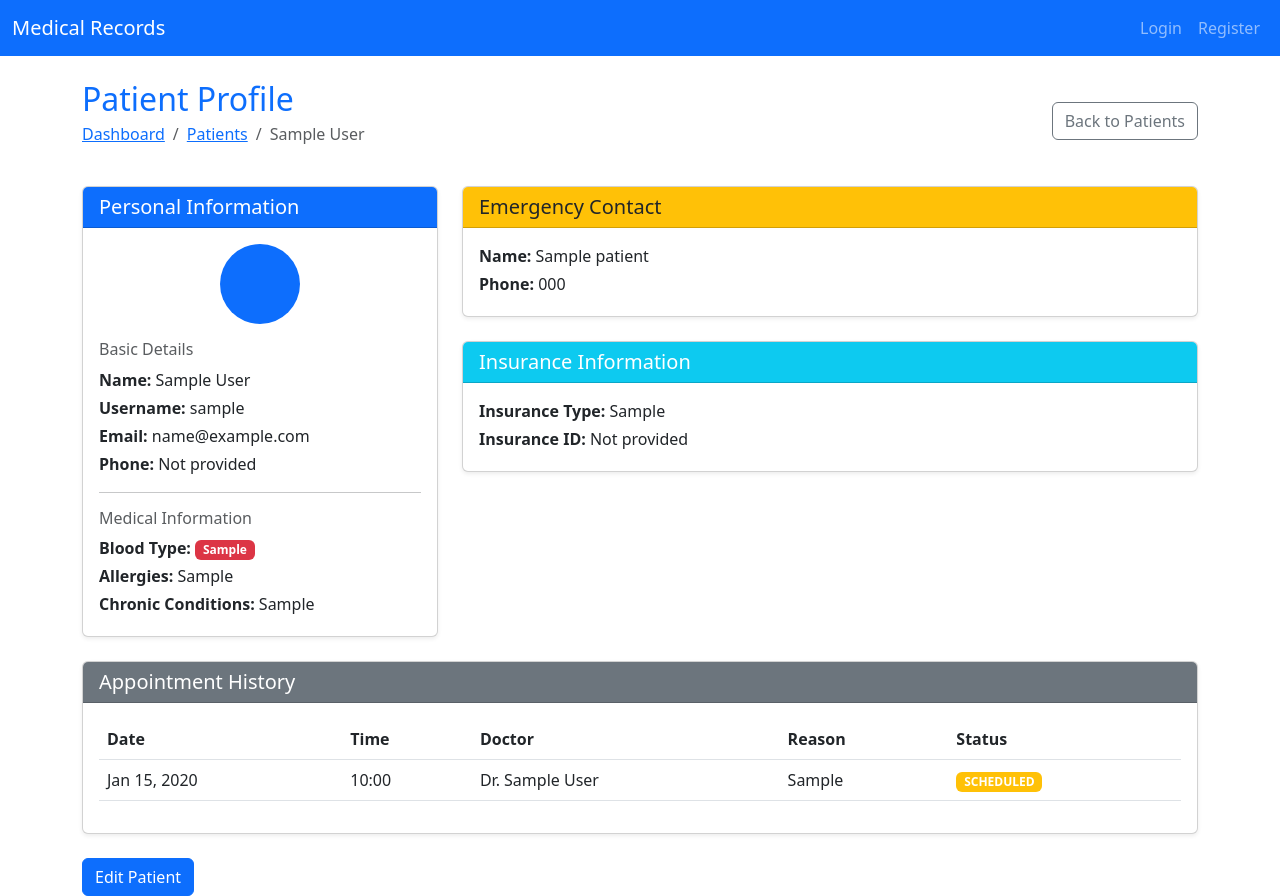
After one commit to SHANICERUGURU/medicalrecordssystem, a Django app: page /patient/1/ in a window 1280 px wide. The commit adds this page. Run offline with Django 5.2, Linux system fonts and the light colour scheme; tables that the repository leaves empty hold one stand-in row (values such as "Sample post").

Commit message:
fixed the logic of the doctor's side of the website

```diff
--- /dev/null
+++ b/myapp/templates/patient_detail.html
@@ -0,0 +1,162 @@
+{% extends 'base.html' %}
+
+{% block content %}
+<div class="container mt-4">
+    <!-- Header Section -->
+    <div class="d-flex justify-content-between align-items-center mb-4">
+        <div>
+            <h2 class="text-primary mb-1">
+                <i class="bi bi-person-circle"></i> Patient Profile
+            </h2>
+            <nav aria-label="breadcrumb">
+                <ol class="breadcrumb">
+                    <li class="breadcrumb-item"><a href="{% url 'dashboard' %}">Dashboard</a></li>
+                    <li class="breadcrumb-item"><a href="{% url 'patient_list' %}">Patients</a></li>
+                    <li class="breadcrumb-item active">{{ patient.user.get_full_name }}</li>
+                </ol>
+            </nav>
+        </div>
+        <a href="{% url 'patient_list' %}" class="btn btn-outline-secondary">
+            <i class="bi bi-arrow-left"></i> Back to Patients
+        </a>
+    </div>
+
+    <!-- Patient Information Card -->
+    <div class="row">
+        <div class="col-md-4">
+            <div class="card shadow-sm mb-4">
+                <div class="card-header bg-primary text-white">
+                    <h5 class="mb-0">Personal Information</h5>
+                </div>
+                <div class="card-body">
+                    <div class="text-center mb-3">
+                        <div class="bg-primary rounded-circle d-inline-flex align-items-center justify-content-center"
+                             style="width: 80px; height: 80px;">
+                            <i class="bi bi-person-fill text-white" style="font-size: 2rem;"></i>
+                        </div>
+                    </div>
+
+                    <h6 class="text-muted">Basic Details</h6>
+                    <p class="mb-1"><strong>Name:</strong> {{ patient.user.get_full_name }}</p>
+                    <p class="mb-1"><strong>Username:</strong> {{ patient.user.username }}</p>
+                    <p class="mb-1"><strong>Email:</strong> {{ patient.user.email }}</p>
+                    <p class="mb-1"><strong>Phone:</strong> {{ patient.phone_number|default:"Not provided" }}</p>
+
+                    <hr>
+
+                    <h6 class="text-muted">Medical Information</h6>
+                    <p class="mb-1"><strong>Blood Type:</strong>
+                        <span class="badge bg-danger">{{ patient.blood_type|default:"Unknown" }}</span>
+                    </p>
+                    <p class="mb-1"><strong>Allergies:</strong> {{ patient.allergies|default:"None" }}</p>
+                    <p class="mb-1"><strong>Chronic Conditions:</strong> {{ patient.chronic_illness|default:"None" }}</p>
+                </div>
+            </div>
+        </div>
+
+        <div class="col-md-8">
+            <!-- Emergency Contact Card -->
+            <div class="card shadow-sm mb-4">
+                <div class="card-header bg-warning">
+                    <h5 class="mb-0">Emergency Contact</h5>
+                </div>
+                <div class="card-body">
+                    {% if patient.emergency_contact_name %}
+                    <p class="mb-1"><strong>Name:</strong> {{ patient.emergency_contact_name }}</p>
+                    <p class="mb-1"><strong>Phone:</strong> {{ patient.emergency_contact_phone }}</p>
+                    {% else %}
+                    <p class="text-muted">No emergency contact information provided</p>
+                    {% endif %}
+                </div>
+            </div>
+
+            <!-- Insurance Information -->
+            <div class="card shadow-sm mb-4">
+                <div class="card-header bg-info text-white">
+                    <h5 class="mb-0">Insurance Information</h5>
+                </div>
+                <div class="card-body">
+                    <p class="mb-1"><strong>Insurance Type:</strong> {{ patient.insurance_type|default:"Not provided" }}</p>
+                    <p class="mb-1"><strong>Insurance ID:</strong> {{ patient.insurance_id|default:"Not provided" }}</p>
+                </div>
+            </div>
+        </div>
+    </div>
+
+    <!-- Appointments Section -->
+    <div class="card shadow-sm">
+        <div class="card-header bg-secondary text-white">
+            <h5 class="mb-0">Appointment History</h5>
+        </div>
+        <div class="card-body">
+            {% if appointments %}
+            <div class="table-responsive">
+                <table class="table table-hover">
+                    <thead>
+                        <tr>
+                            <th>Date</th>
+                            <th>Time</th>
+                            <th>Doctor</th>
+                            <th>Reason</th>
+                            <th>Status</th>
+                        </tr>
+                    </thead>
+                    <tbody>
+                        {% for appointment in appointments %}
+                        <tr>
+                            <td>{{ appointment.date|date:"M d, Y" }}</td>
+                            <td>{{ appointment.time|time:"H:i" }}</td>
+                            <td>Dr. {{ appointment.doctor.user.get_full_name }}</td>
+                            <td>{{ appointment.reason }}</td>
+                            <td>
+                                <span class="badge
+                                    {% if appointment.status == 'SCHEDULED' %}bg-warning
+                                    {% elif appointment.status == 'COMPLETED' %}bg-success
+                                    {% elif appointment.status == 'CANCELLED' %}bg-danger
+                                    {% else %}bg-secondary{% endif %}">
+                                    {{ appointment.status }}
+                                </span>
+                            </td>
+                        </tr>
+                        {% endfor %}
+                    </tbody>
+                </table>
+            </div>
+            {% else %}
+            <div class="text-center py-4">
+                <i class="bi bi-calendar-x display-4 text-muted"></i>
+                <p class="text-muted mt-3">No appointments found for this patient</p>
+            </div>
+            {% endif %}
+        </div>
+    </div>
+
+    <!-- Action Buttons -->
+    <div class="d-flex gap-2 mt-4">
+        <a href="{% url 'doctor_edit_patient' patient.id %}" class="btn btn-primary">
+            <i class="bi bi-pencil"></i> Edit Patient
+        </a>
+    </div>
+</div>
+{% endblock %}
+
+{% block extra_css %}
+<style>
+.breadcrumb {
+    background-color: transparent;
+    padding: 0;
+    margin-bottom: 0;
+}
+.card {
+    border: none;
+    border-radius: 10px;
+}
+.card-header {
+    border-radius: 10px 10px 0 0 !important;
+}
+.table th {
+    border-top: none;
+    font-weight: 600;
+}
+</style>
+{% endblock %}
--- a/myapp/urls.py
+++ b/myapp/urls.py
@@ -8,6 +8,7 @@ urlpatterns = [
     path('dashboard/', views.dashboard, name='dashboard'),
     path('appointments/', views.appointment_page,name='appointments'),
     path('patientlist/', views.patient_list, name='patient-list'),
+    path('patient/<int:pk>/', views.patient_detail_view, name='patient_detail'),
 
     # Profile URLs
     path('profile/setup/', views.profile_setup, name='profile_setup'),
--- a/myapp/views.py
+++ b/myapp/views.py
@@ -1,4 +1,4 @@
-from django.shortcuts import render, redirect
+from django.shortcuts import render, redirect,get_object_or_404
 from django.contrib.auth import authenticate, login, logout
 from django.contrib.auth.decorators import login_required
 from django.contrib.auth.forms import AuthenticationForm
@@ -206,13 +206,19 @@ def patient_list(request):
         'patients': patients,
         'total_patients': patients.count(),
         'recent_patients': patients.filter(created_at__month=timezone.now().month).count(),
-        'appointment_count': Appointment.objects.filter(date_time__gte=timezone.now()).count(),
-        'upcoming_appointments': Appointment.objects.filter(date_time__gte=timezone.now()).order_by('date_time')[:10]
+        'appointment_count': Appointment.objects.filter(date__gte=timezone.now().date()).count(),
+        'upcoming_appointments': Appointment.objects.filter(date__gte=timezone.now().date()).order_by('date', 'time')[:10]
     }
 
     return render(request, 'patientlist.html', context)
 
-
+def patient_detail_view(request, pk):
+    patient = get_object_or_404(Patient, id=pk)
+    appointments = Appointment.objects.filter(patient=patient)
+    return render(request, 'patient_detail.html', {
+        'patient': patient,
+        'appointments': appointments
+    })
 @api_view(['GET', 'POST'])
 def appointments(request):
     if request.method == 'GET':
```
Also changed, not shown: myapp/templates/patientlist.html (+33 -145 lines).
